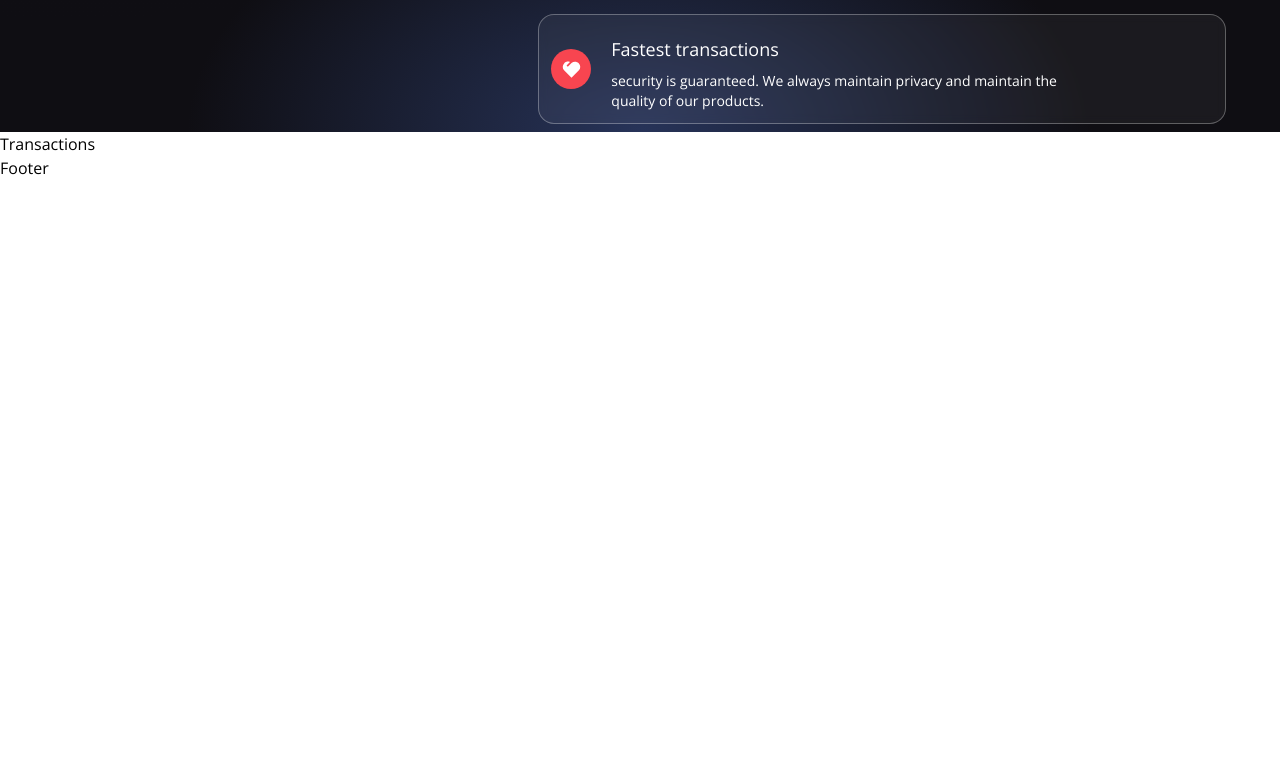
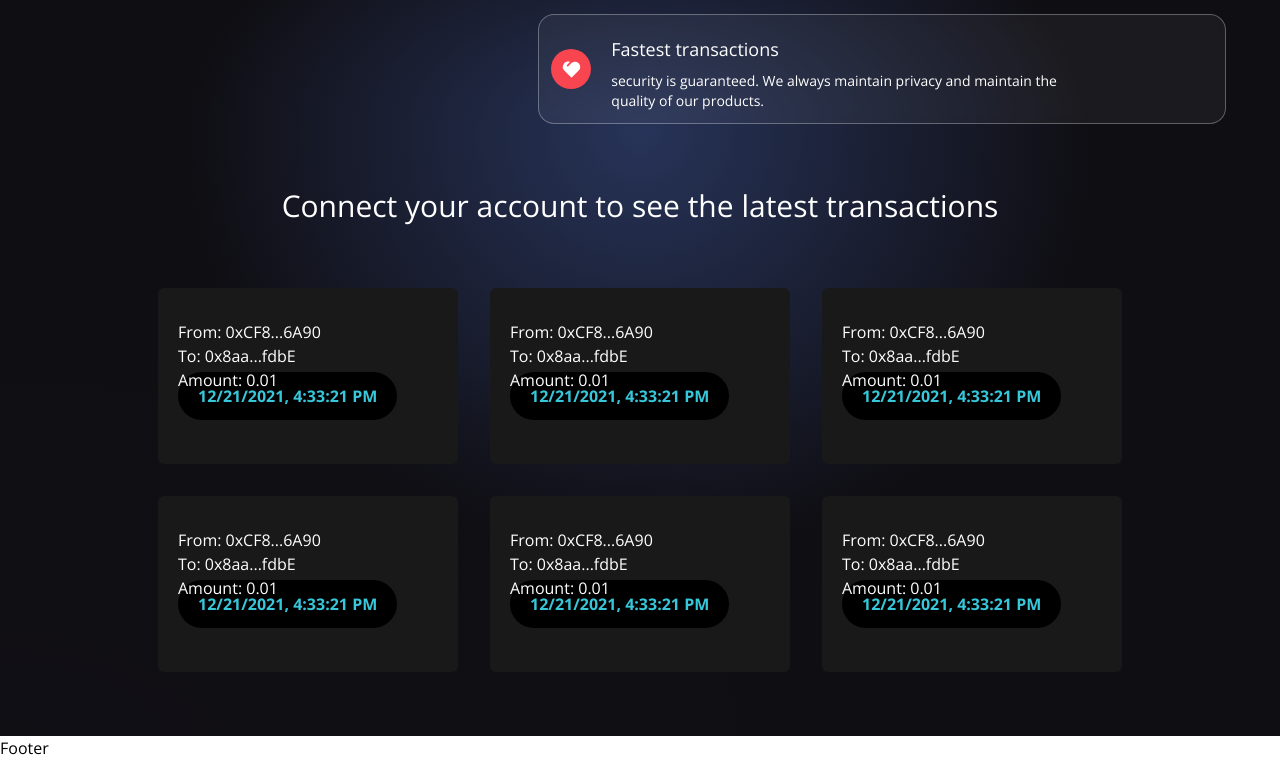
Before and after one commit to yomiaishida/web3.0, a React (Vite) app in the folder client/: page / in a window 1280 px wide. Shown: the part 995-1755 px from the top of the page. Before the commit the page ends 1175 px from the top, so only its background shows below. Built offline with nearby package versions, Linux system fonts and the light colour scheme.

Commit message:
Display transaction card with dummy data

```diff
--- a/client/src/components/Transactions.jsx
+++ b/client/src/components/Transactions.jsx
@@ -1,7 +1,87 @@
-import React from "react";
+import React, { useContext } from "react";
+import { TransactionContext } from "../context/TransactionContext";
+import dummyData from "../utils/dummyData";
+import { shortenAddress } from "../utils/shortenAddress";
+
+const TransactionCard = ({
+  addressTo,
+  addressFrom,
+  timestamp,
+  message,
+  keyword,
+  amount,
+  url,
+}) => {
+  return (
+    <div
+      className="bg-[#181918] m-4 flex flex-1
+  2xl:min-w-[450px]
+  2xl:max-w-[500px]
+  sm:min-w-[270px]
+  sm:max-w-[300px]
+  flex-col p-3 rounded-md hover:shadow-2xl
+  "
+    >
+      <div className="flex flex-col items-center w-full mt-3">
+        <div className="w-full mb-6 p-2">
+          <a
+            href={`https://goerli.etherscan.io/address/${addressFrom}`}
+            target="_blank"
+            rel="noopener noreferrer"
+          >
+            <p className="text-white text-base">
+              From: {shortenAddress(addressFrom)}
+            </p>
+          </a>
+          <a
+            href={`https://goerli.etherscan.io/address/${addressTo}`}
+            target="_blank"
+            rel="noopener noreferrer"
+          >
+            <p className="text-white text-base">
+              To: {shortenAddress(addressTo)}
+            </p>
+          </a>
+          <p className="text-white text-base">Amount: {amount}</p>
+          {message && (
+            <>
+              <br />
+              <p className="text-white text-base">Message: {message}</p>
+            </>
+          )}
+
+          <div className="bg-black p-3 px-5 w-max rounded-3xl -mt-5 shodow-2xl">
+            <p className="text-[#37c7da] font-bold">{timestamp}</p>
+          </div>
+        </div>
+      </div>
+    </div>
+  );
+};
 
 const Transactions = () => {
-  return <div>Transactions</div>;
+  const { currentAccount } = useContext(TransactionContext);
+  return (
+    <div className="flex w-full justify-center items-center 2xl:px-20 gradient-bg-transactions">
+      <div className="flex flex-col md:p-12 px-4">
+        {currentAccount ? (
+          <h3 className="text-white text-3xl text-center my-2">
+            Latest Transactions
+          </h3>
+        ) : (
+          <h3 className="text-white text-3xl text-center my-2">
+            Connect your account to see the latest transactions
+          </h3>
+        )}
+
+        <div className="flex flex-wrap justify-center items-center mt-10">
+          {dummyData.reverse().map((transaction, i) => (
+            <TransactionCard key={i} {...transaction} />
+          ))}
+        </div>
+      </div>
+    </div>
+  );
 };
 
 export default Transactions;
--- a/client/src/components/Welcome.jsx
+++ b/client/src/components/Welcome.jsx
@@ -4,8 +4,8 @@
 import { BsInfoCircle } from "react-icons/bs";
 
 import { TransactionContext } from "../context/TransactionContext";
-
 import { Loader } from "./";
+import { shortenAddress } from "../utils/shortenAddress";
 
 const commonStyles =
   "min-h-[70px] sm:px-0 px-2 sm:min-w-[120px] flex justify-center items-center border-[0.5px] border-gray-400 text-sm font-light text-white";
@@ -83,7 +83,9 @@
                 <BsInfoCircle fontSize={17} color="#fff" />
               </div>
               <div>
-                <p className="text-white font-light text-sm mt-0.2">Address</p>
+                <p className="text-white font-light text-sm mt-0.2">
+                  {shortenAddress(currentAccount)}
+                </p>
                 <p className="text-white font-semibold text-lg mt-1">
                   Ethereum
                 </p>
--- /dev/null
+++ b/client/src/utils/dummyData.js
@@ -0,0 +1,56 @@
+export default [
+  {
+    id: 1,
+    url: "https://metro.co.uk/wp-content/uploads/2015/05/pokemon_crying.gif?quality=90&strip=all&zoom=1&resize=500%2C284",
+    message: "",
+    timestamp: "12/21/2021, 4:33:21 PM",
+    addressFrom: "0xCF8e569A97C423952DdFf902375C7C76549A6A90",
+    amount: "0.01",
+    addressTo: "0x8aa395Ab97837576aF9cd6946C79024ef1acfdbE",
+  },
+  {
+    id: 2,
+    url: "https://media4.popsugar-assets.com/files/2013/11/07/832/n/1922398/eb7a69a76543358d_28.gif",
+    message: "",
+    timestamp: "12/21/2021, 4:33:21 PM",
+    addressFrom: "0xCF8e569A97C423952DdFf902375C7C76549A6A90",
+    amount: "0.01",
+    addressTo: "0x8aa395Ab97837576aF9cd6946C79024ef1acfdbE",
+  },
+  {
+    id: 3,
+    url: "https://acegif.com/wp-content/uploads/gif-shaking-head-38.gif",
+    message: "",
+    timestamp: "12/21/2021, 4:33:21 PM",
+    addressFrom: "0xCF8e569A97C423952DdFf902375C7C76549A6A90",
+    amount: "0.01",
+    addressTo: "0x8aa395Ab97837576aF9cd6946C79024ef1acfdbE",
+  },
+  {
+    id: 4,
+    url: "https://i.pinimg.com/originals/68/a0/9e/68a09e774e98242871c2db0f99307420.gif",
+    message: "",
+    timestamp: "12/21/2021, 4:33:21 PM",
+    addressFrom: "0xCF8e569A97C423952DdFf902375C7C76549A6A90",
+    amount: "0.01",
+    addressTo: "0x8aa395Ab97837576aF9cd6946C79024ef1acfdbE",
+  },
+  {
+    id: 5,
+    url: "https://i.pinimg.com/originals/73/d3/a1/73d3a14d212314ab1f7268b71d639c15.gif",
+    message: "",
+    timestamp: "12/21/2021, 4:33:21 PM",
+    addressFrom: "0xCF8e569A97C423952DdFf902375C7C76549A6A90",
+    amount: "0.01",
+    addressTo: "0x8aa395Ab97837576aF9cd6946C79024ef1acfdbE",
+  },
+  {
+    id: 6,
+    url: "https://www.omnisend.com/blog/wp-content/uploads/2016/09/funny-gifs-9.gif",
+    message: "",
+    timestamp: "12/21/2021, 4:33:21 PM",
+    addressFrom: "0xCF8e569A97C423952DdFf902375C7C76549A6A90",
+    amount: "0.01",
+    addressTo: "0x8aa395Ab97837576aF9cd6946C79024ef1acfdbE",
+  },
+];
--- /dev/null
+++ b/client/src/utils/shortenAddress.js
@@ -0,0 +1,2 @@
+export const shortenAddress = (address) =>
+  `${address.slice(0, 5)}...${address.slice(address.length - 4)}`;
```
Also changed, not shown: 1 other file (tests, documents, lock files or other folders).
